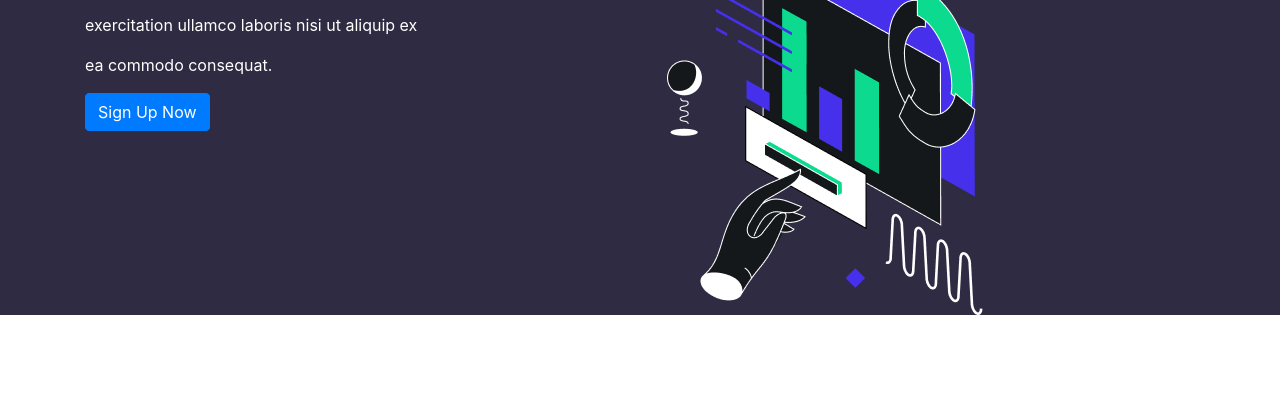
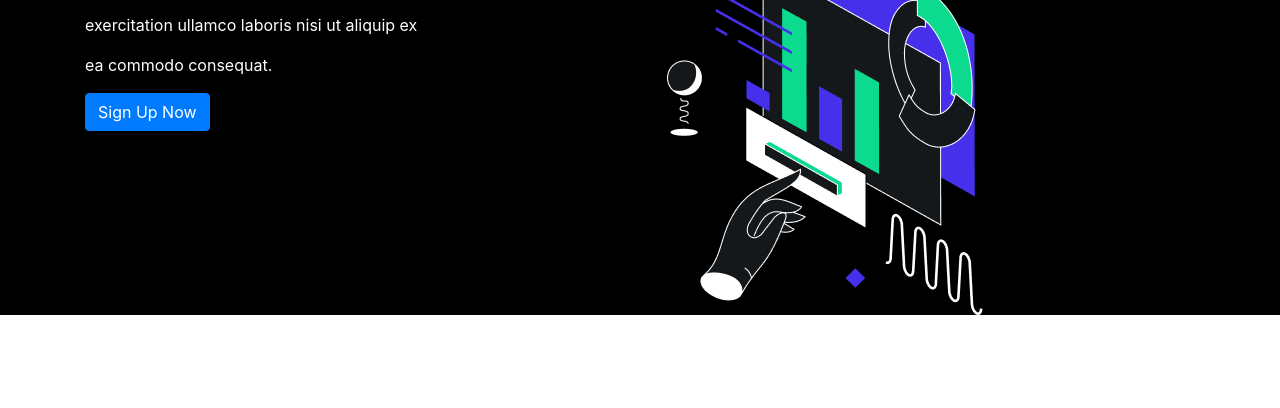
Before and after one commit to Anandhu-lfc/anandhu, a plain HTML site: page index.html in a window 1280 px wide. Shown: the part 199-607 px from the top of the page. Drawn offline with nearby package versions, Linux system fonts and the light colour scheme.

Commit message:
Update design.css

```diff
--- a/design.css
+++ b/design.css
@@ -1,5 +1,5 @@
 .main{
-    background:rgb(47, 43, 66);
+    background:black;
 }
 .sign{
     left: 16.67%;
```
